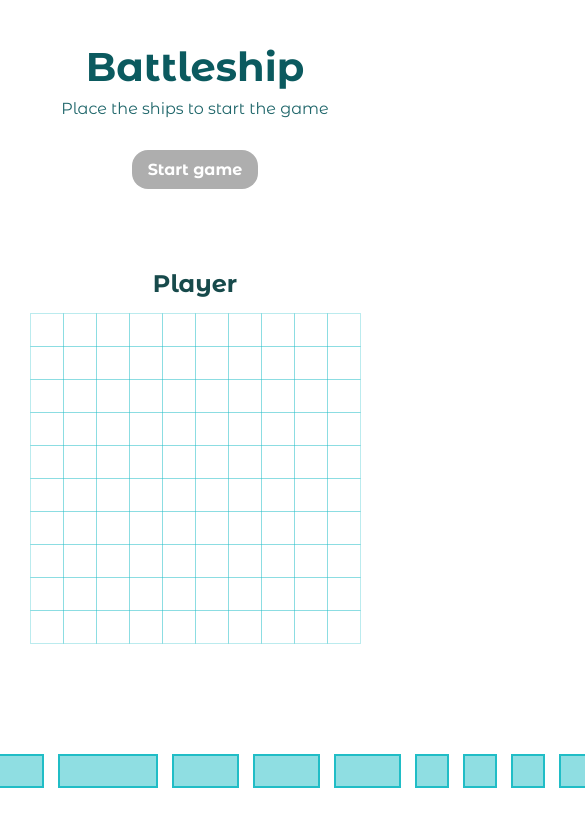
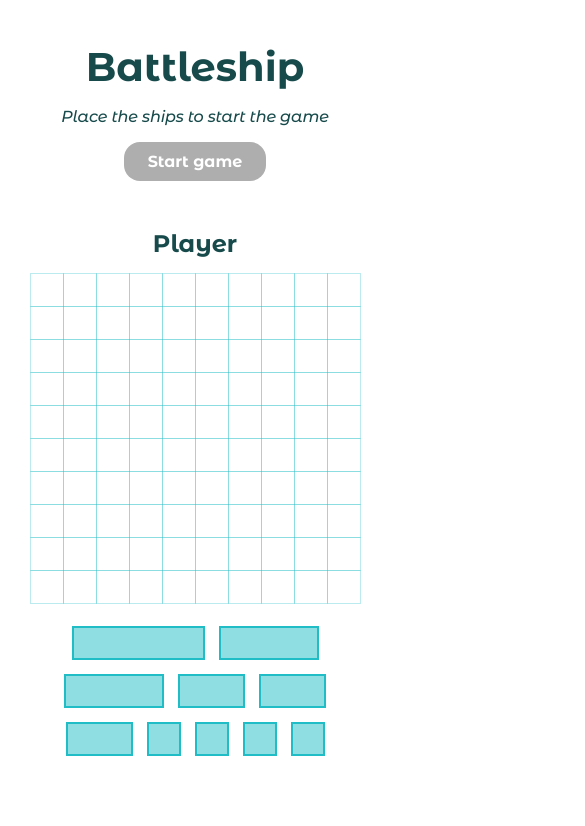
Before and after one commit to itsechi/battleship, a website built with webpack: page src/template.html in a window 390 px wide. Shown: the whole page, 585 px wide, since content can reach past the window. Built offline with nearby package versions, Linux system fonts and the light colour scheme.

Commit message:
Add media queries

```diff
--- a/src/sass/_base.scss
+++ b/src/sass/_base.scss
@@ -1,3 +1,5 @@
+$breakpoint-large: 55.625em;
+
 * {
   margin: 0;
   padding: 0;
@@ -5,7 +7,7 @@
 }
 
 body {
-  margin-top: 5vh;
+  padding: 5vh;
   font-family: 'Montserrat Alternates', sans-serif;
   display: flex;
   flex-direction: column;
@@ -14,8 +16,8 @@ body {
 
 h1 {
   font-size: 2.5rem;
-  color: #0B5A5F;
-  margin-bottom: 0.5rem;
+  color: #174A4B;
+  margin-bottom: 1rem;
 }
 
 h2 {
@@ -25,15 +27,21 @@ h2 {
 }
 
 h3 {
-  font-weight: 400;
+  font-weight: 500;
   font-size: 1rem;
-  color: #1F666A;
+  color: #174A4B;
+  letter-spacing: -0.01em;
+  font-style: italic;
+  text-align: center;
 }
 
 .game {
-  padding: 2rem;
   display: flex;
   justify-content: center;
+
+  @media (max-width: $breakpoint-large) {
+    flex-direction: column;
+  }
 }
 
 .gameboardContainer {
@@ -42,6 +50,11 @@ h3 {
   align-items: center;
   justify-content: center;
   margin: 3rem;
+
+  @media (max-width: $breakpoint-large) {
+    margin: 0;
+    margin-top: 3rem;
+  }
 }
 
 .gameboard {
@@ -74,12 +87,19 @@ h3 {
 }
 
 .shipsContainer {
-  margin-top: 1rem;
   display: flex;
   gap: 1rem;
 
   &--small {
+    margin-top: 1.5rem;
     max-width: 20rem;
+    flex-wrap: wrap;
+    justify-content: center;
+    align-items: center;
+  }
+
+  @media (max-width: $breakpoint-large) {
+    max-width: 30rem;
     flex-wrap: wrap;
     justify-content: center;
     align-items: center;
@@ -136,10 +156,10 @@ h3 {
 }
 
 .btn {
-  margin-top: 2rem;
+  margin-top: 1rem;
   background: #20BDC6;
   border-radius: 1rem;
-  padding: 0.5rem 1rem;
+  padding: 0.5rem 1.5rem;
   font-weight: 700;
   font-size: 1rem;
   line-height: 23px;
@@ -149,9 +169,20 @@ h3 {
   cursor: pointer;
   font-family: inherit;
 
+  &:hover {
+    background-color: #12a4ac;
+    position: relative;
+    top: -2px;
+  }
+
   &--inactive {
     cursor: default;
     background: #AEAEAE;
+
+    &:hover {
+      background: #AEAEAE;
+      top: 0;
+    }
   }
 }
 
--- a/src/template.html
+++ b/src/template.html
@@ -7,7 +7,8 @@
   <meta name="viewport" content="width=device-width, initial-scale=1.0">
   <link rel="preconnect" href="https://fonts.googleapis.com">
   <link rel="preconnect" href="https://fonts.gstatic.com" crossorigin>
-  <link href="https://fonts.googleapis.com/css2?family=Montserrat+Alternates:wght@400;700&display=swap"
+  <link
+    href="https://fonts.googleapis.com/css2?family=Montserrat+Alternates:ital,wght@0,400;0,500;0,700;1,500&display=swap"
     rel="stylesheet">
   <title>Battleship</title>
 </head>
```
